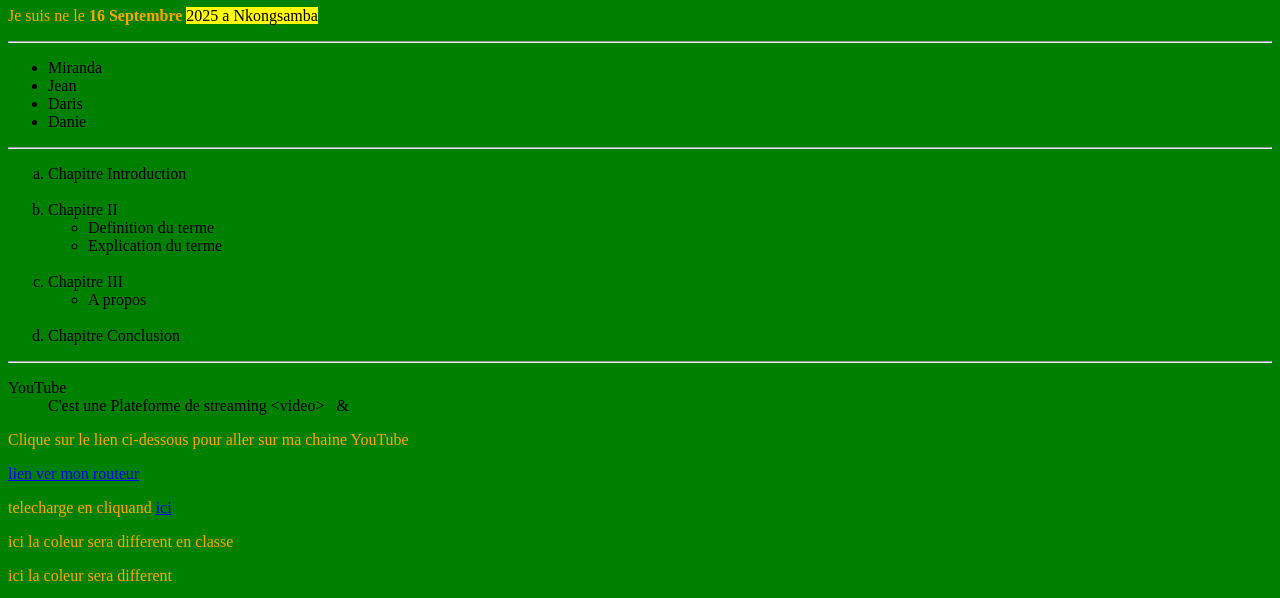
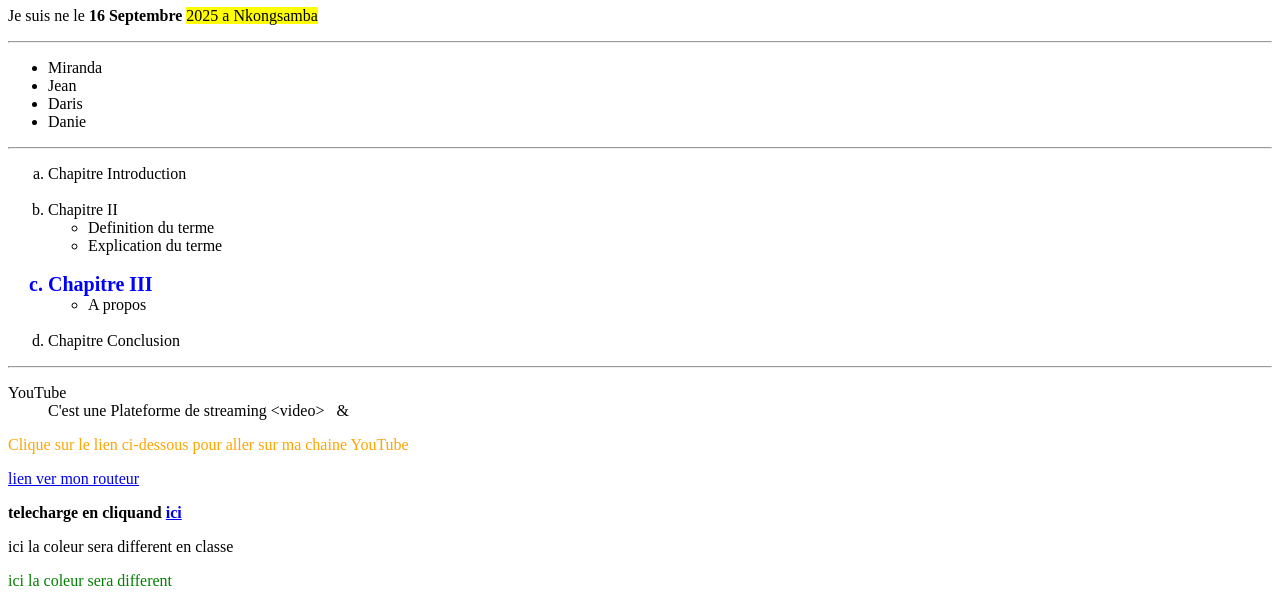
Before and after one commit to Daris16/darisdeveloppe, a plain HTML site: page index.html in a window 1280 px wide. Shown: the part 73-671 px from the top of the page. Drawn offline with Linux system fonts and the light colour scheme.

Commit message:
Fix CSS properties and add new styles
Corrected font-size property and added new styles.

```diff
--- a/style.css
+++ b/style.css
@@ -1,8 +1,10 @@
-h1, p{
-    front-size: 40px;
-    color: orange;
-    front-style: italic;
+.p2{
+    color: blue;
+    font-size: 20px;
 }
-body{
-    background-color: green;
+#p1{
+    font-weight: bold;
 }
+#p2{
+    color: green;
+}
```
